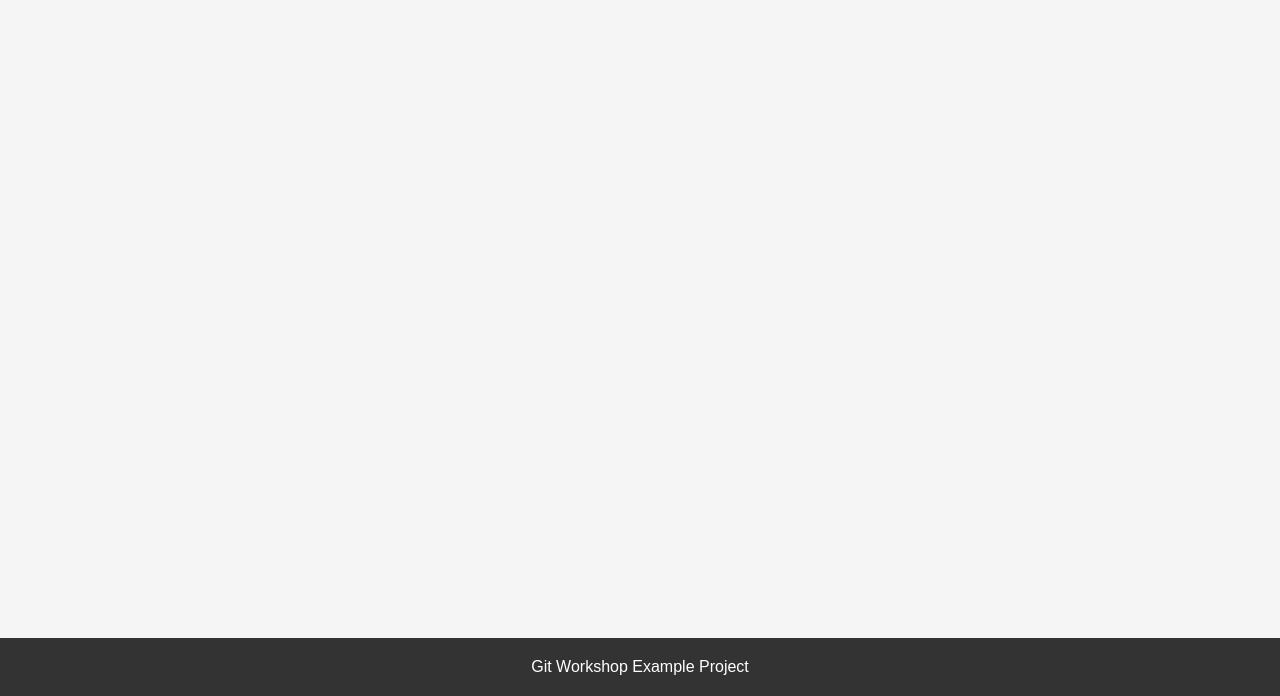
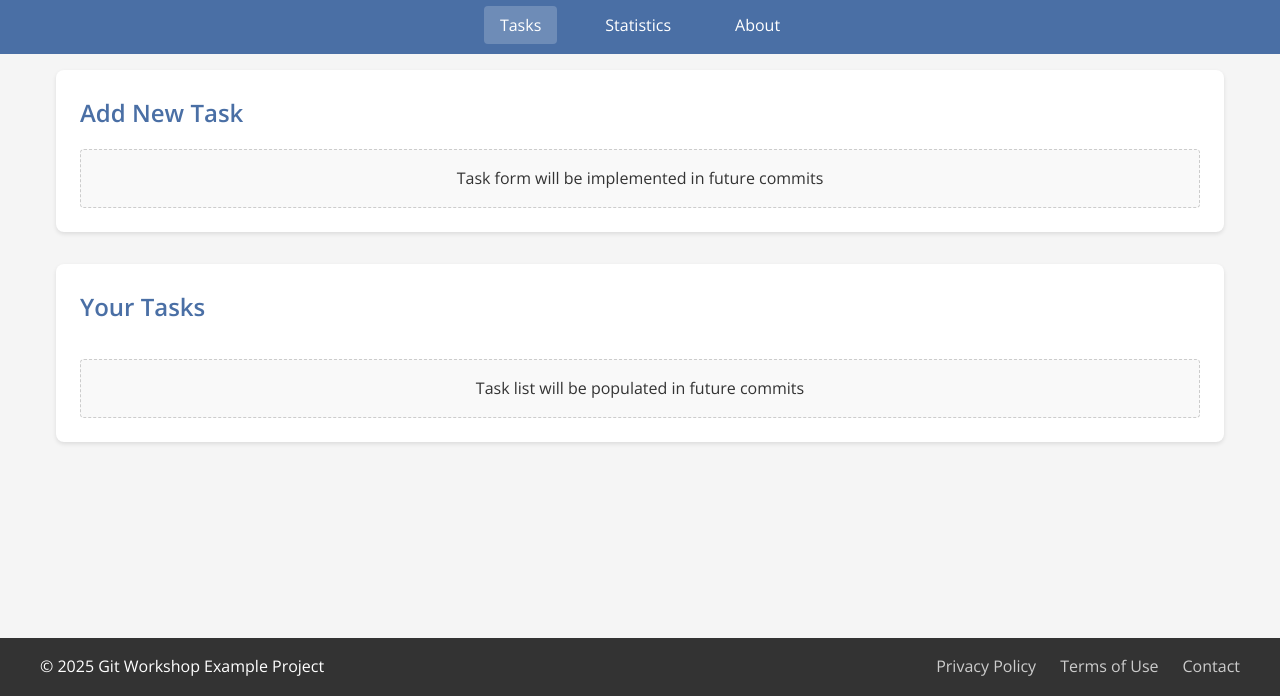
Before and after one commit to micha149/commit-tracker-example, a website built with Vite: page index.html in a window 1280 px wide. Shown: the part 104-800 px from the top of the page. Built offline with nearby package versions, Linux system fonts and the light colour scheme.

Commit message:
Create HTML foundation
When creating the HTML foundation, I chose semantic tags to improve accessibility
and SEO. The structure with header, main, and footer follows established web
standards.

A challenge was finding the right balance between too much and too little
structure. Too many div containers make later changes difficult, while too little
structure complicates CSS styling. The chosen middle ground provides sufficient
anchor points for CSS and JavaScript while maintaining flexibility for future
changes.

The placeholder sections for the task form and task list were deliberately kept
minimal, as their detailed structure will evolve with the implementation of the
corresponding functionality.

I switched from Google Fonts to Fontsource for better performance and to leverage
Vite's bundling capabilities. This approach allows us to import the fonts directly
in the CSS, reducing network requests and improving load times.

```diff
--- a/index.html
+++ b/index.html
@@ -3,21 +3,68 @@
 <head>
     <meta charset="UTF-8">
     <meta name="viewport" content="width=device-width, initial-scale=1.0">
+    <meta name="description" content="CommitTracker - A simple task management application for the Git workshop">
+    <meta name="keywords" content="task management, todo, git workshop">
+    <meta name="author" content="Git Workshop">
     <title>CommitTracker - Task Management</title>
     <link rel="stylesheet" href="styles/main.css">
     <link rel="stylesheet" href="styles/components.css">
+    <!-- Fonts will be imported in CSS -->
 </head>
 <body>
     <!-- Basic structure to be expanded in future commits -->
     <div id="app">
         <header>
-            <h1>CommitTracker</h1>
+            <div class="header-content">
+                <h1>CommitTracker</h1>
+                <p class="tagline">Manage your tasks efficiently</p>
+            </div>
+            <nav class="main-nav">
+                <ul>
+                    <li><a href="#" class="active">Tasks</a></li>
+                    <li><a href="#">Statistics</a></li>
+                    <li><a href="#">About</a></li>
+                </ul>
+            </nav>
         </header>
         <main>
-            <!-- Task form and list will be added here -->
+            <section id="task-form-container" class="container">
+                <h2>Add New Task</h2>
+                <form id="task-form" class="task-form">
+                    <!-- Form fields will be added in future commits -->
+                    <div class="form-placeholder">
+                        <p>Task form will be implemented in future commits</p>
+                    </div>
+                </form>
+            </section>
+
+            <section id="task-list-container" class="container">
+                <h2>Your Tasks</h2>
+                <div class="task-controls">
+                    <div class="task-filters">
+                        <!-- Filters will be added in future commits -->
+                    </div>
+                    <div class="task-sort">
+                        <!-- Sort options will be added in future commits -->
+                    </div>
+                </div>
+                <div id="task-list" class="task-list">
+                    <!-- Tasks will be displayed here -->
+                    <div class="task-placeholder">
+                        <p>Task list will be populated in future commits</p>
+                    </div>
+                </div>
+            </section>
         </main>
         <footer>
-            <p>Git Workshop Example Project</p>
+            <div class="footer-content">
+                <p>&copy; 2025 Git Workshop Example Project</p>
+                <div class="footer-links">
+                    <a href="#">Privacy Policy</a>
+                    <a href="#">Terms of Use</a>
+                    <a href="#">Contact</a>
+                </div>
+            </div>
         </footer>
     </div>
     <script type="module" src="scripts/app.js"></script>
--- a/package.json
+++ b/package.json
@@ -13,5 +13,8 @@
   "license": "ISC",
   "devDependencies": {
     "vite": "^6.2.5"
+  },
+  "dependencies": {
+    "@fontsource/open-sans": "^5.2.5"
   }
 }
--- a/styles/main.css
+++ b/styles/main.css
@@ -2,6 +2,10 @@
  * Main CSS file for CommitTracker
  * This file contains basic styling that will be expanded in future commits
  */
+
+/* Import fonts */
+@import '@fontsource/open-sans/400.css';
+@import '@fontsource/open-sans/600.css';
 
 /* CSS Reset and Base Styles */
 * {
@@ -11,7 +15,7 @@
 }
 
 body {
-    font-family: Arial, sans-serif;
+    font-family: 'Open Sans', sans-serif;
     line-height: 1.6;
     color: #333;
     background-color: #f5f5f5;
@@ -24,13 +28,43 @@ body {
     min-height: 100vh;
 }
 
+/* Header Styles */
 header {
     background-color: #4a6fa5;
     color: white;
     padding: 1rem;
-    text-align: center;
 }
 
+.header-content {
+    text-align: center;
+    margin-bottom: 1rem;
+}
+
+.tagline {
+    font-size: 1rem;
+    margin-top: 0.5rem;
+}
+
+.main-nav ul {
+    display: flex;
+    justify-content: center;
+    list-style: none;
+    gap: 2rem;
+}
+
+.main-nav a {
+    color: white;
+    text-decoration: none;
+    padding: 0.5rem 1rem;
+    border-radius: 4px;
+    transition: background-color 0.3s;
+}
+
+.main-nav a:hover, .main-nav a.active {
+    background-color: rgba(255, 255, 255, 0.2);
+}
+
+/* Main Content Styles */
 main {
     flex: 1;
     padding: 1rem;
@@ -39,17 +73,70 @@ main {
     width: 100%;
 }
 
+.container {
+    background-color: white;
+    border-radius: 8px;
+    box-shadow: 0 2px 4px rgba(0, 0, 0, 0.1);
+    padding: 1.5rem;
+    margin-bottom: 2rem;
+}
+
+h2 {
+    color: #4a6fa5;
+    margin-bottom: 1rem;
+    font-weight: 600;
+}
+
+.task-controls {
+    display: flex;
+    justify-content: space-between;
+    margin-bottom: 1rem;
+}
+
+.form-placeholder, .task-placeholder {
+    background-color: #f9f9f9;
+    border: 1px dashed #ccc;
+    padding: 1rem;
+    text-align: center;
+    border-radius: 4px;
+}
+
+/* Footer Styles */
 footer {
     background-color: #333;
     color: white;
-    text-align: center;
     padding: 1rem;
     margin-top: auto;
+}
+
+.footer-content {
+    display: flex;
+    justify-content: space-between;
+    align-items: center;
+    max-width: 1200px;
+    margin: 0 auto;
+    width: 100%;
+}
+
+.footer-links {
+    display: flex;
+    gap: 1.5rem;
+}
+
+.footer-links a {
+    color: #ccc;
+    text-decoration: none;
+    transition: color 0.3s;
+}
+
+.footer-links a:hover {
+    color: white;
 }
 
 /* Typography */
 h1 {
     font-size: 2rem;
+    font-weight: 600;
 }
 
 /* Placeholder for future styles */
```
Also changed, not shown: 1 other file.
